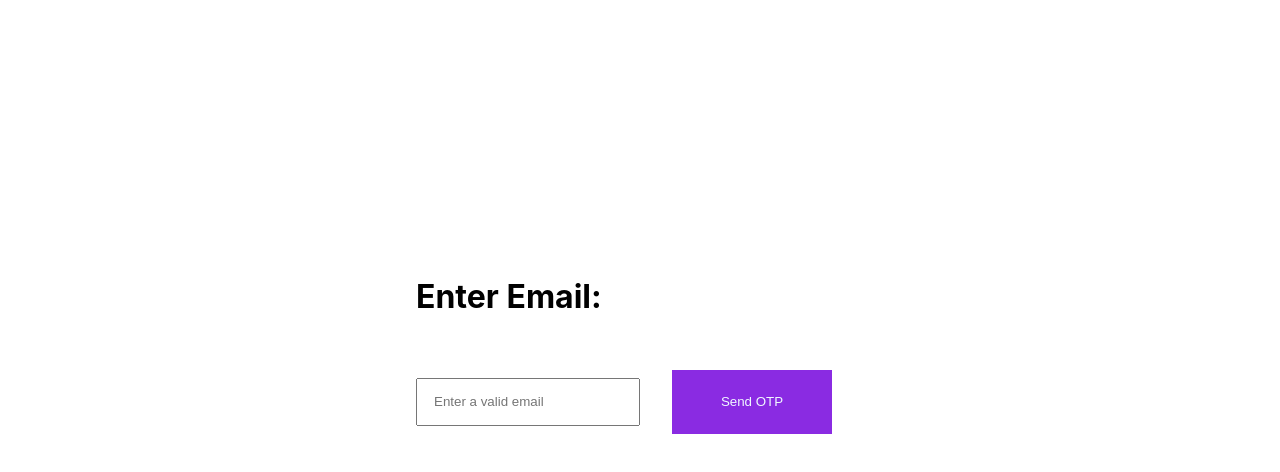
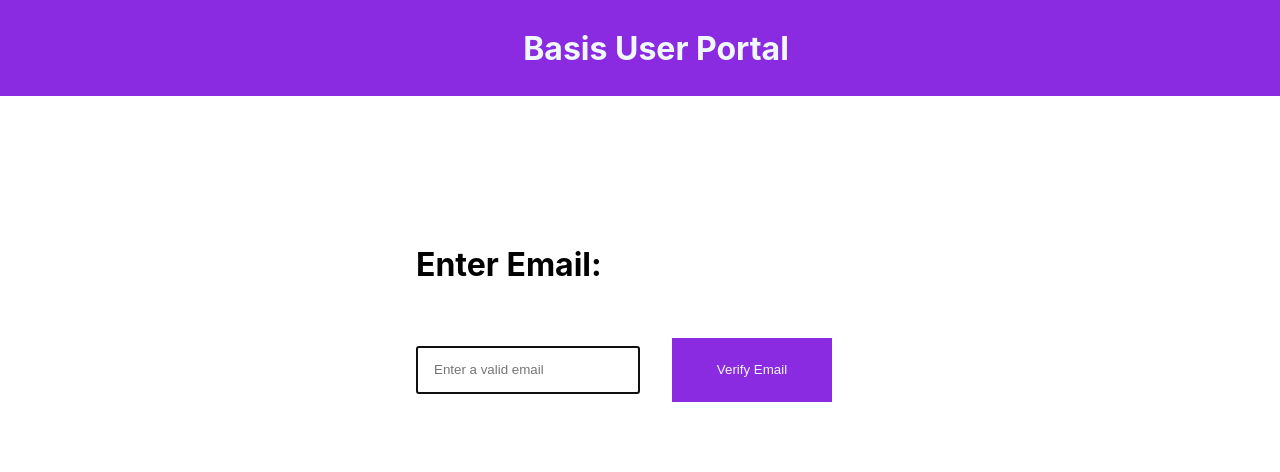
Before and after one commit to akashita-s/profile-signup, a Next.js app: page / in a window 1280 px wide. Shown: the top 472 px of the page. Built offline with nearby package versions, Linux system fonts and the light colour scheme.

Commit message:
styling done

```diff
--- a/pages/_app.tsx
+++ b/pages/_app.tsx
@@ -4,7 +4,6 @@ import { Provider } from 'react-redux'
 import { configureStore } from '@reduxjs/toolkit'
 import userReducer from "../src/features/user"
 import stepReducer from "../src/features/step"
-import stepAgainReducer from "../src/features/stepagain"
 import tokenReducer from '../src/features/token'
 import emailReducer from '../src/features/email'
 
@@ -12,7 +11,6 @@ const store = configureStore({
   reducer: {
     user: userReducer,
     step: stepReducer,
-    stepagain: stepAgainReducer,
     token : tokenReducer,
     email: emailReducer,
   },
--- a/pages/index.tsx
+++ b/pages/index.tsx
@@ -2,15 +2,16 @@ import type { NextPage } from "next";
 import styles from "../styles/Home.module.css";
 import EnterEmail from "../src/components/EnterEmail";
 import EnterOTP from "../src/components/EnterOTP";
-import SignUp from "../src/components/SignUp";
 import { useSelector } from 'react-redux'
 import Form from "../src/components/Form";
 import Dashboard from "../src/components/Dashboard";
+import NavigationBar from "../src/components/NavigationBar";
 
 const Home: NextPage = () => {
 
   const currentStep = useSelector((state) => state.step.value.name)
 
+  const Step = () => {
     if (currentStep == 'email')
     return (
       <div className={styles.container}>
@@ -28,17 +29,22 @@ const Home: NextPage = () => {
       <div className={styles.container}>
         <Form />
       </div>)
-    if (currentStep == 'form')
-    return (
-      <div className={styles.container}>
-        <Form />
-      </div>
-  );
+
     else return (
       <div className={styles.container}>
         <Dashboard />
       </div>
   );
+  }
+
+
+  return(
+    <div >
+      <NavigationBar/>
+      <Step />
+    </div>
+  )
+
 };
 
 export default Home;
--- a/src/components/EnterEmail.tsx
+++ b/src/components/EnterEmail.tsx
@@ -23,11 +23,9 @@ function EnterEmail() {
           dispatch(changeStep({name: 'otp'}))
         })
         .catch(function (error) {
-          // handle error
           console.log(error);
         })
         .then(function () {
-          // always executed
         });
 
 
@@ -37,12 +35,12 @@ function EnterEmail() {
         <div className={styles.container}>
         <form onSubmit={(e) => {onclicklink(e)}}>
           <h1>Enter Email: </h1>
-          <input className={styles.input} type='email' placeholder="Enter a valid email" onChange={(e) => setEmail(e.target.value)}></input>
+          <input className={styles.input} autoFocus type='email' placeholder="Enter a valid email" onChange={(e) => setEmail(e.target.value)}></input>
           <button
             className={styles.button}
             type="submit"
           >
-            Send OTP
+            Verify Email
           </button>
       </form>
     </div>
--- a/src/components/EnterOTP.tsx
+++ b/src/components/EnterOTP.tsx
@@ -47,7 +47,7 @@ function EnterOTP() {
     <div className={styles.container}>
       <form onSubmit={(e) => {onclicklink(e)}}>
        <h1>Enter Otp: </h1>
-       <input className={styles.input} placeholder='Enter six digit number' onChange={(e) => setVerificationCode(e.target.value)}></input>
+       <input className={styles.input} autoFocus placeholder='Enter six digit number' onChange={(e) => setVerificationCode(e.target.value)}></input>
        <div>
             <button type='reset' className={styles.button} >Resend</button>
             <button  type='submit' className={styles.button} onClick={() => {onclicklink}}>Submit</button>
--- a/src/components/Form.tsx
+++ b/src/components/Form.tsx
@@ -1,14 +1,13 @@
 import React, { FormEvent, useState } from 'react'
 import { useDispatch, useSelector } from 'react-redux'
 import { login } from '../features/user'
-import {changeStepAgain} from "../features/stepagain"
 import styles from '../../styles/Home.module.css'
 import axios from 'axios'
+import { changeStep } from '../features/step'
 
 function Form() {
     const [name, setName] = useState('')
     const [number, setNumber] = useState('')
-    const [emailInput, setEmailInput] = useState('')
     const email = useSelector((state) => state.email.value)
     const token = useSelector((state) => state.token.value)
     const [referal, setReferal] = useState('')
@@ -17,7 +16,7 @@ function Form() {
     const handleSubmit = (e: FormEvent<HTMLFormElement>) => {
         e.preventDefault()
         dispatch(login({name: name, email: email, number: number}))
-        dispatch(changeStepAgain({name: "dashboard"}))
+        dispatch(changeStep({name: "dashboard"}))
 
 
         axios.post("https://hiring.getbasis.co/candidate/users",
--- a/src/components/Logout.tsx
+++ b/src/components/Logout.tsx
@@ -11,7 +11,7 @@ const onClickButton = () => {
     dispatch(logout())
     axios.delete('https://hiring.getbasis.co/candidate/users/logout/5f81f1448a2299e0fabd6bdf')
     .then(function (response) {
-        console.log(response);
+        console.log(response.data.message);
     })
     .catch(function (error) {
         console.log(error);
--- /dev/null
+++ b/src/components/NavigationBar.tsx
@@ -0,0 +1,16 @@
+import React, { ReactElement } from 'react'
+import styles from '../../styles/Home.module.css'
+
+function NavigationBar() {
+    return (
+
+        <div className={styles.navigation}>
+            <h1 className={styles.name}>
+            Basis User Portal
+            </h1>
+        </div>
+
+    )
+}
+
+export default NavigationBar
--- a/src/features/stepagain.ts
+++ /dev/null
@@ -1,18 +0,0 @@
-import { createSlice } from "@reduxjs/toolkit";
-
-const initialValue = { name: "form"};
-
-export const stepAgainSlice = createSlice({
-  name: "stepAgain",
-  initialState: { value: initialValue },
-  reducers: {
-    changeStepAgain: (state, action) => {
-      state.value = action.payload;
-    },
-
-  },
-});
-
-export const { changeStepAgain } = stepAgainSlice.actions;
-
-export default stepAgainSlice.reducer;
--- a/styles/Home.module.css
+++ b/styles/Home.module.css
@@ -1,5 +1,5 @@
 .container {
-  padding: 8rem;
+
   display: flex;
   flex-direction: column;
   justify-content: center;
@@ -12,6 +12,12 @@
   display: flex;
 }
 
+.name{
+  color: aliceblue;
+  margin-left: 2rem;
+
+}
+
 .main {
   min-height: 100vh;
   padding: 4rem 0;
@@ -20,6 +26,16 @@
   flex-direction: column;
   justify-content: center;
   align-items: center;
+}
+
+.navigation{
+  width: 100%;
+  background-color: blueviolet;
+  height: 6rem;
+  margin-bottom: 8rem;
+  display: flex;
+  align-items: center;
+  justify-content: center;
 }
 
 
```
Also changed, not shown: pages/userProfile.tsx (deleted, +0 -16 lines), src/components/SignUp.tsx (deleted, +0 -20 lines). Lines whose indentation alone changed are shown as unchanged.
